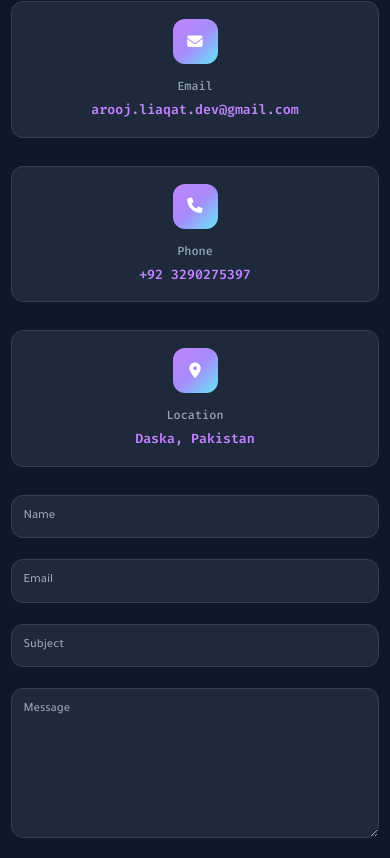
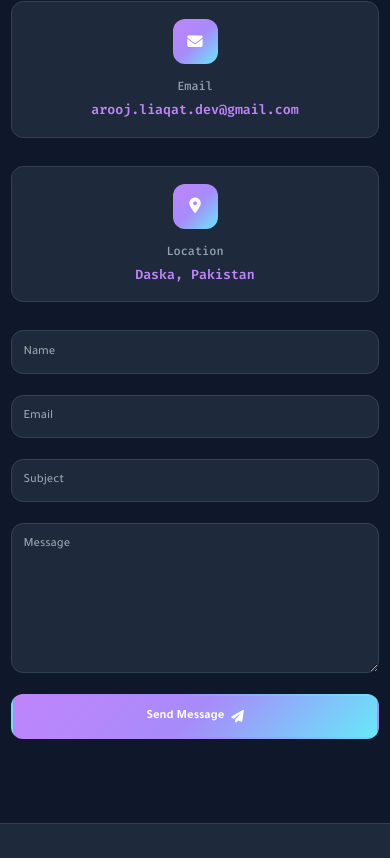
Before and after one commit to arooj-fatimah/arooj_portfolio, a plain HTML site: page index.html in a window 390 px wide. Shown: the part 8296-9154 px from the top of the page. Drawn offline with nearby package versions, Linux system fonts and the light colour scheme.

Commit message:
Remove phone contact details from index.html
Removed phone contact details from the contact section.

```diff
--- a/index.html
+++ b/index.html
@@ -980,16 +980,6 @@
 
                     <div class="contact-item">
                         <div class="contact-icon">
-                            <i class="fas fa-phone"></i>
-                        </div>
-                        <div class="contact-details">
-                            <h4 class="contact-label" data-text-en="Phone" >Phone</h4>
-                            <a href="tel:+923290275397" class="contact-value">+92 3290275397</a>
-                        </div>
-                    </div>
-
-                    <div class="contact-item">
-                        <div class="contact-icon">
                             <i class="fas fa-map-marker-alt"></i>
                         </div>
                         <div class="contact-details">
```
